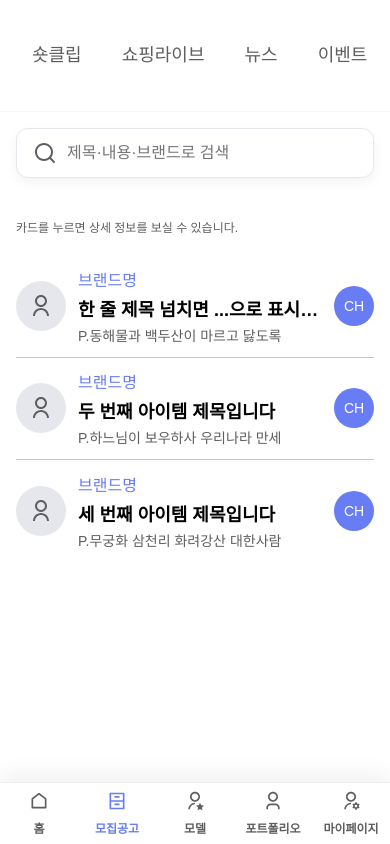
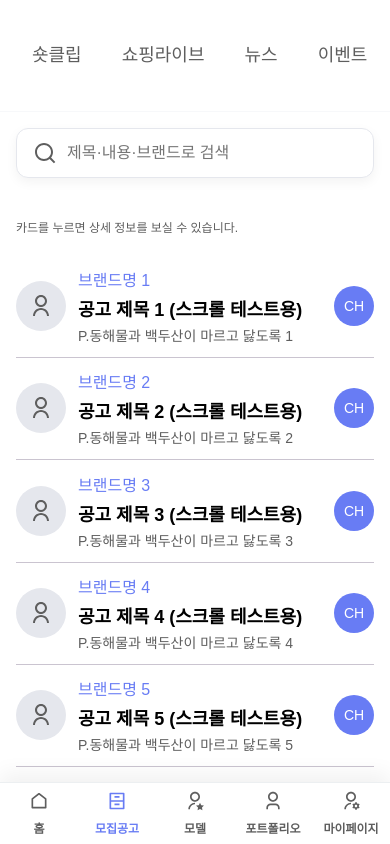
Before and after one commit to livbee-project/front-end-react, a React (Vite) app in the folder livbee-project/: page /campaigns in a window 390 px wide. Built offline with nearby package versions, Linux system fonts and the light colour scheme; a web font is replaced by a local one.

Commit message:
251105 > front-end > react > 모집공고 >스크롤 적용이 반응형과 잘되는지 목데이터 15개 삽입

```diff
--- a/livbee-project/src/presentation/pages/campaign/CampaignsPage.tsx
+++ b/livbee-project/src/presentation/pages/campaign/CampaignsPage.tsx
@@ -6,29 +6,15 @@ import DividedList from '@/presentation/components/DividedList';
 import DividedListItem from '@/presentation/components/DividedListItem';
 
 /**
- * (추가) 리스트 렌더링을 위한 임시 목업 데이터
- * (디자인 이미지 참고)
+ * (수정) 리스트 렌더링을 위한 임시 목업 데이터
+ * (스크롤 테스트를 위해 3개에서 10개로 늘림)
  */
-const MOCK_CAMPAIGNS = [
-  {
-    id: 1,
-    brandName: '브랜드명',
-    title: '한 줄 제목 넘치면 ...으로 표시하는..',
-    content: 'P.동해물과 백두산이 마르고 닳도록',
-  },
-  {
-    id: 2,
-    brandName: '브랜드명',
-    title: '두 번째 아이템 제목입니다',
-    content: 'P.하느님이 보우하사 우리나라 만세',
-  },
-  {
-    id: 3,
-    brandName: '브랜드명',
-    title: '세 번째 아이템 제목입니다',
-    content: 'P.무궁화 삼천리 화려강산 대한사람',
-  },
-];
+const MOCK_CAMPAIGNS = Array.from({ length: 15 }, (_, i) => ({
+  id: i + 1, // id를 1부터 10까지 동적으로 생성
+  brandName: `브랜드명 ${i + 1}`,
+  title: `공고 제목 ${i + 1} (스크롤 테스트용)`,
+  content: `P.동해물과 백두산이 마르고 닳도록 ${i + 1}`,
+}));
 
 const CampaignsPage: React.FC = () => {
   const [searchQuery, setSearchQuery] = useState('');
```
